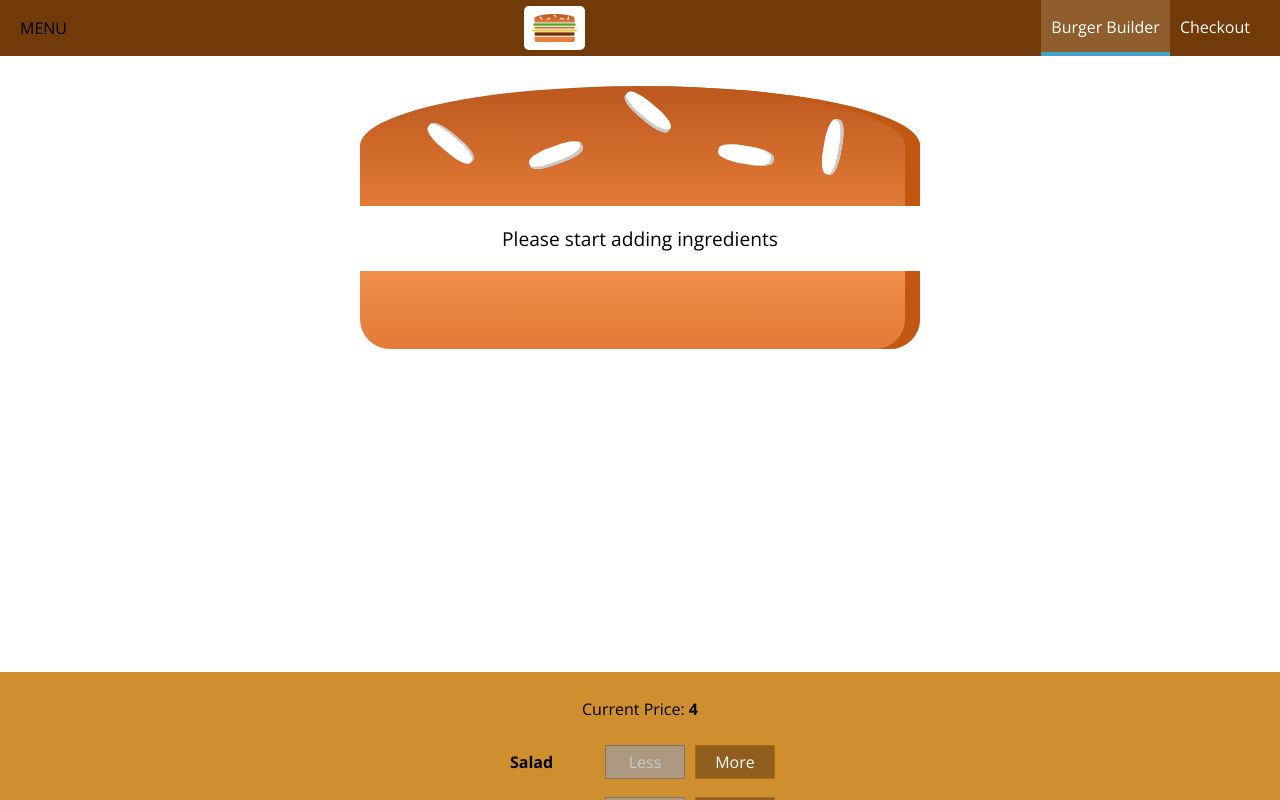
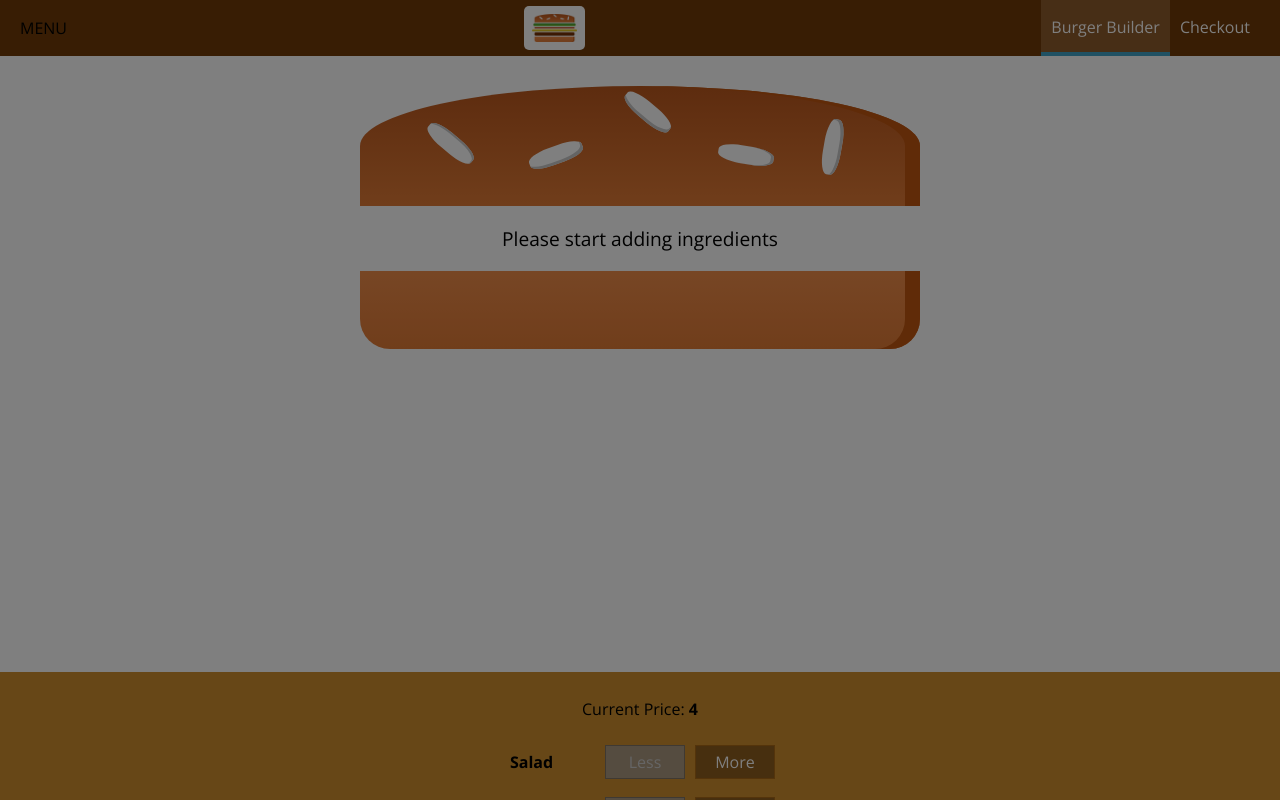
Before and after one commit to TigranVardanyan/burger-builder, a React app: page / in a window 1280 px wide. Shown: the top 800 px of the page. Built offline with nearby package versions, Linux system fonts and the light colour scheme.

Commit message:
Reusing the Backdrop

```diff
--- a/src/components/Layout/Layout.js
+++ b/src/components/Layout/Layout.js
@@ -1,17 +1,31 @@
-import React from 'react';
+import React, {Component} from 'react';
 import Aux from '../../hoc/Auxiliary';
 import classes from './Layout.css';
 import Toolbar from './../Navgiation/Toolbar/Toolbar';
 import SiteDrawer from '../Navgiation/SideDrawer/SideDrawer';
 
-const layout = (props) => (
+class Layout extends Component {
+  state = {
+    showSideDrawer: true,
+  }
+  sideDrawerCloseHandler = () => {
+    this.setState({showSideDrawer: false})
+  }
+
+  render() {
+    return (
       <Aux>
         <Toolbar/>
-    <SiteDrawer/>
+        <SiteDrawer
+          open={this.state.showSideDrawer}
+          closed={this.sideDrawerCloseHandler}
+        />
         <main className={classes.Content}>
-      {props.children}
+          {this.props.children}
         </main>
       </Aux>
     )
+  }
+}
 
-export default layout;
+export default Layout;
--- a/src/components/Navgiation/SideDrawer/SideDrawer.js
+++ b/src/components/Navgiation/SideDrawer/SideDrawer.js
@@ -1,12 +1,21 @@
 import React from 'react';
 import Logo from '../../Logo/Logo'
 import NavigationItems from '../NavigationItems/NavigationItems'
+import Backdrop from '../../UI/Backdrop/Backdrop';
+import Aux from '../../../hoc/Auxiliary';
+
 import classes from './SideDrawer.css'
 
 const sideDrawer = (props) => {
+  let attachedClasses = [classes.SiteDrawer, classes.Close]
+  if (props.open) {
+    attachedClasses = [classes.SiteDrawer, classes.Open]
+  }
+  return(
 
-  return(
-    <div className={classes.SiteDrawer}>
+    <Aux>
+      <Backdrop show={props.open} clicked={props.closed}/>
+      <div className={attachedClasses.join(' ')}>
         <div className={classes.Logo}>
           <Logo/>
         </div>
@@ -14,6 +23,7 @@ const sideDrawer = (props) => {
           <NavigationItems/>
         </nav>
       </div>
+    </Aux>
   );
 }
 
```
Lines whose indentation alone changed are shown as unchanged.
